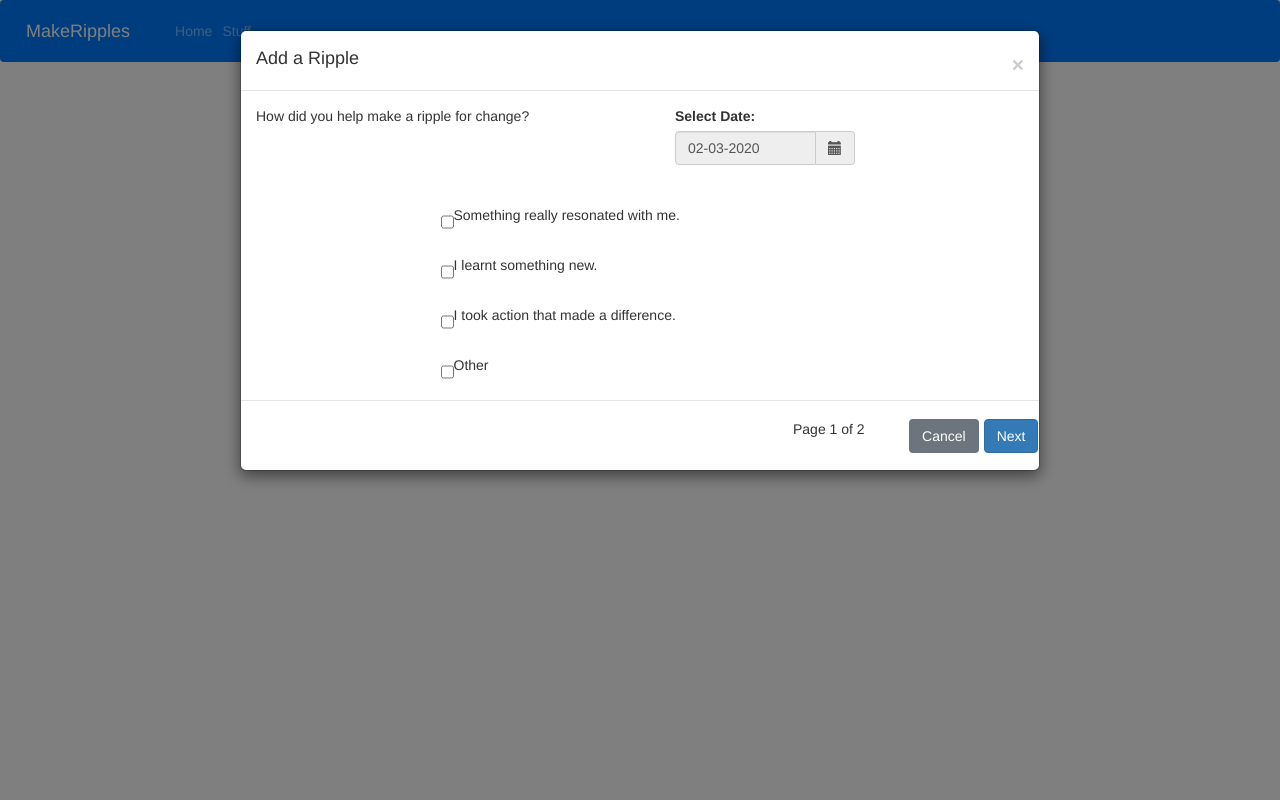
After one commit to oosacker/MakeRipples, a Flask app: page /form2 in a window 1280 px wide. The commit adds this page. Run offline with Flask 2, Linux system fonts and the light colour scheme; some libraries are stand-ins or nearby versions.

Commit message:
new form

```diff
--- a/app.py
+++ b/app.py
@@ -86,5 +86,18 @@ def form():
         return render_template('form.html')
 
 
+@app.route('/form2', methods=['POST', 'GET'])
+def form2():
+    # if request.method == 'POST':
+    #
+    #     return render_template('form2.html',
+    #                            text=request.form['text_input'],
+    #                            option_1=request.form['radio_set1'],
+    #                            option_2=request.form['radio_set2'])
+    #
+    # else:
+    return render_template('form2.html')
+
+
 if __name__ == '__main__':
     app.run()
--- /dev/null
+++ b/templates/form2.html
@@ -0,0 +1,129 @@
+{% extends 'template.html' %}
+
+{% block head %}
+    <title>Second Form Modal</title>
+
+
+
+
+
+{% endblock %}
+
+{% block body %}
+
+
+
+
+    {# NEW DIALOG BOX!!!!! #}
+    <div class="modal fade" tabindex="-1" role="dialog" id="test_type_form2">
+        <div class="modal-dialog modal-lg" role="document">
+            <div class="modal-content">
+
+                <div class="modal-header">
+                    <h4 class="modal-title">Add a Ripple</h4>
+                    <button type="button" class="close" data-dismiss="modal" aria-label="Close">
+                        <span aria-hidden="true">&times;</span>
+                    </button>
+                </div>
+
+                <div class="modal-body">
+                    <div class="row">
+                        <div class="col-lg-6">
+                            <p>How did you help make a ripple for change?</p>
+                        </div>
+                        <div class="col-lg-3">
+
+                            <label for="datepicker">Select Date: </label>
+                            <div id="datepicker" class="input-group date" data-date-format="mm-dd-yyyy">
+                                <input class="form-control" type="text" readonly />
+                                <span class="input-group-addon"><i class="glyphicon glyphicon-calendar"></i></span>
+                            </div>
+
+                        </div>
+                    </div>
+
+                    <br>
+
+                    <div class="row">
+
+                        <div class="col-lg-3">
+                            {# images go here #}
+                        </div>
+
+                        <div class="col-lg-6">
+
+                            <div class="row">
+                                <input type="checkbox" id="resonate" value="resonate">
+                                <p>Something really resonated with me.</p>
+                            </div>
+                            <br>
+                            <div class="row">
+                                <input type="checkbox" id="resonate" value="resonate">
+                                <p>I learnt something new.</p>
+                            </div>
+                            <br>
+                            <div class="row">
+                                <input type="checkbox" id="resonate" value="resonate">
+                                <p>I took action that made a difference.</p>
+                            </div>
+                            <br>
+                            <div class="row">
+                                <input type="checkbox" id="resonate" value="resonate">
+                                <p>Other</p>
+                            </div>
+
+                        </div>
+                    </div>
+
+                </div>
+
+                <div class="modal-footer">
+
+                    <div class="row">
+
+                        <div class="col-6 page-track">
+                            <p>Page 1 of 2</p>
+                        </div>
+
+                        <div class="col-6 d-flex justify-content-center">
+                            <button type="button" class="btn btn-secondary" data-dismiss="modal">Cancel</button>
+                            <button type="button" class="btn btn-primary" id="next_btn">Next</button>
+                        </div>
+
+                    </div>
+
+                </div>
+
+            </div>
+        </div>
+    </div>
+
+
+
+    <script>
+        jQuery(function(){
+            $("#test_type_form2").modal()
+        });
+
+        jQuery(function () {
+          $("#datepicker").datepicker({
+                autoclose: true,
+                todayHighlight: true
+          }).datepicker('update', new Date());
+        });
+    </script>
+
+    <style>
+        label{margin-left: 20px;}
+        #datepicker{width:180px; margin: 0 20px 20px 20px;}
+        #datepicker > span:hover{cursor: pointer;}
+        .modal-footer .page-track{text-align: left;}
+    </style>
+
+    <link href="https://maxcdn.bootstrapcdn.com/bootstrap/3.2.0/css/bootstrap.min.css" rel="stylesheet" type="text/css" />
+    <link href="https://cdnjs.cloudflare.com/ajax/libs/bootstrap-datepicker/1.3.0/css/datepicker.css" rel="stylesheet" type="text/css" />
+    <script src="https://maxcdn.bootstrapcdn.com/bootstrap/3.2.0/js/bootstrap.min.js"></script>
+    <script src="https://cdnjs.cloudflare.com/ajax/libs/bootstrap-datepicker/1.3.0/js/bootstrap-datepicker.js"></script>
+
+
+{% endblock %}
```
Also changed, not shown: templates/form.html (+51 -0 lines), templates/secondform.html (deleted, +0 -74 lines).
